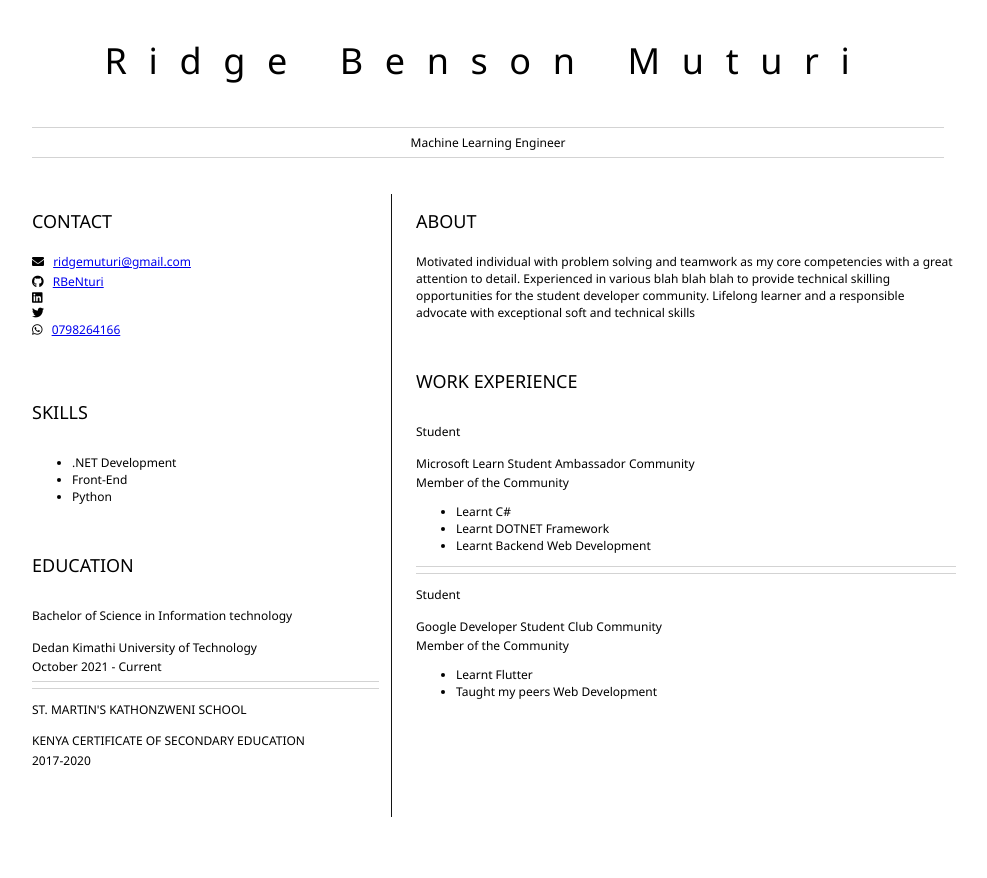
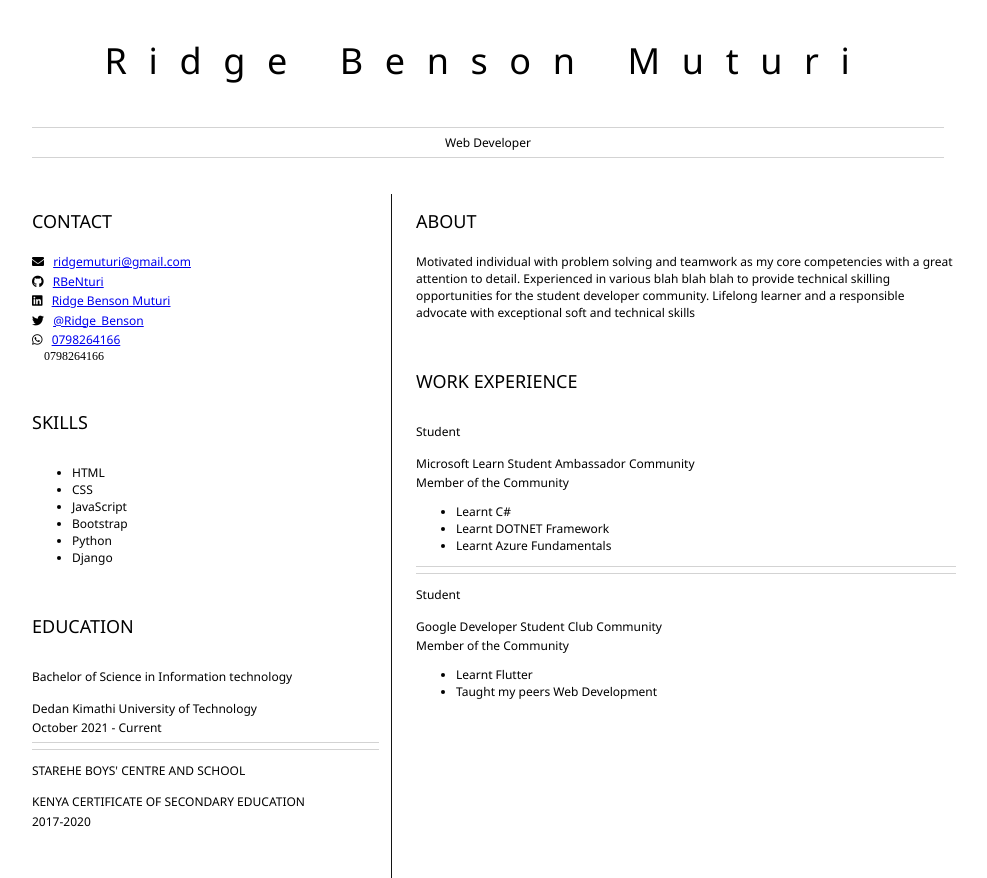
Before and after one commit to ridgebenson/Resume, a plain HTML site: page index.html in a window 1280 px wide. Shown: the whole page, without its empty margins (152-1139 px from the left). Before the commit the page ends 817 px from the top, so only its background shows below. Drawn offline with Linux system fonts and the light colour scheme.

Commit message:
Updated index.html

```diff
--- a/index.html
+++ b/index.html
@@ -10,7 +10,7 @@
 			<!-- resume header with your name and title -->
 			<h1>Ridge Benson Muturi</h1>
 			<hr>
-				Machine Learning Engineer
+				Web Developer
 			<hr>
 		</header>
 		<main>
@@ -28,18 +28,18 @@
                     </p>
                     <p>
                         <i class="fab fa-linkedin" aria-hidden="true"></i>
-                        <a href="https://www.linkedin.com/in/"></a>
+                        <a href="https://www.linkedin.com/in/ridge-benson-muturi-b90911244/">Ridge Benson Muturi</a>
                     </p>
 					<p>
                         <i class="fab fa-twitter" aria-hidden="true"></i>
-                        <a href="https://twitter.com/"></a>
+                        <a href="https://twitter.com/Ridge_Benson">@Ridge_Benson</a>
                     </p>
 					<p>
                         <i class="fab fa-whatsapp" aria-hidden="true"></i>
                         <a href="https://wa.me/+254798264166">0798264166</a>
                     </p>
 					<p>
-                        <i class="fab fa-phone" aria-hidden="true"></i>
+                        <i class="fab fa-phone" aria-hidden="true">0798264166</i>
                     </p>
 				</section>
 				<section>
@@ -47,9 +47,12 @@
 					<!-- your skills -->
                     <p>
 						<ul>
-							<li>.NET Development
-							<li>Front-End
-							<li>Python
+							<li>HTML</li>
+							<li>CSS</li>
+							<li>JavaScript</li>
+							<li>Bootstrap</li>
+							<li>Python</li>
+							<li>Django</li>
 					</ul>
 					</p>
 				</section>
@@ -65,7 +68,7 @@
 						<hr>
 						<hr>
 					</p>
-	<h3>ST. MARTIN'S KATHONZWENI SCHOOL</h3>
+					<h3>STAREHE BOYS' CENTRE AND SCHOOL</h3>
 					<p>
 						KENYA CERTIFICATE OF SECONDARY EDUCATION
 					</p>
@@ -91,9 +94,9 @@
 							Member of the Community
 					</p>
 					<ul>
-		<li>Learnt C#
-		<li>Learnt DOTNET Framework
-		<li>Learnt Backend Web Development
+							<li>Learnt C#</li>
+							<li>Learnt DOTNET Framework</li>
+							<li>Learnt Azure Fundamentals</li>
 					</ul>
 					<hr>
 					<hr>
@@ -105,8 +108,8 @@
 							Member of the Community
 					</p>
 					<ul>
-		<li>Learnt Flutter
-		<li>Taught my peers Web Development
+							<li>Learnt Flutter</li>
+							<li>Taught my peers Web Development</li>
 					</ul>
 				</section>
 			</article>
```
Also changed, not shown: 1 other file. Lines whose indentation alone changed are shown as unchanged.
